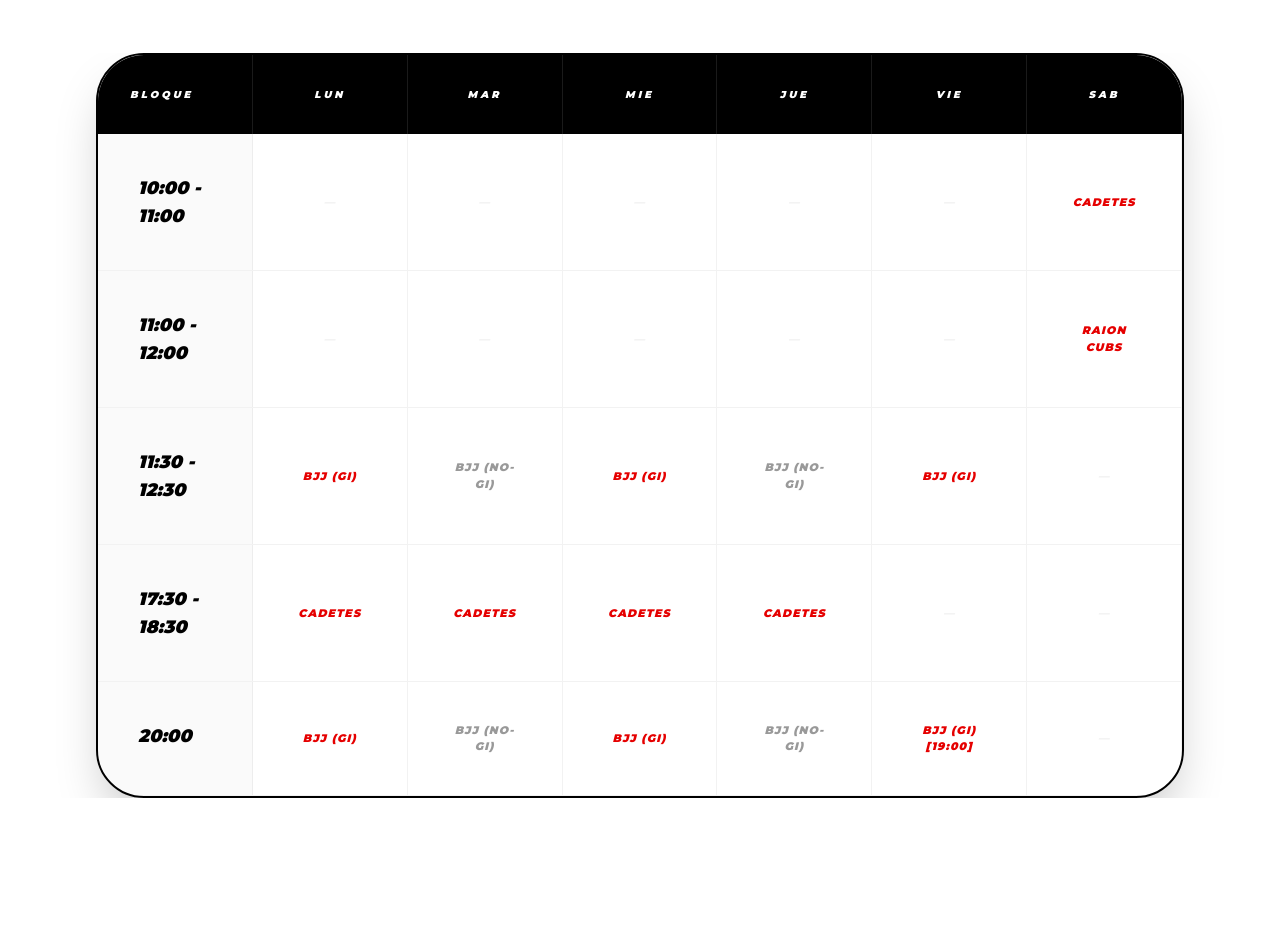
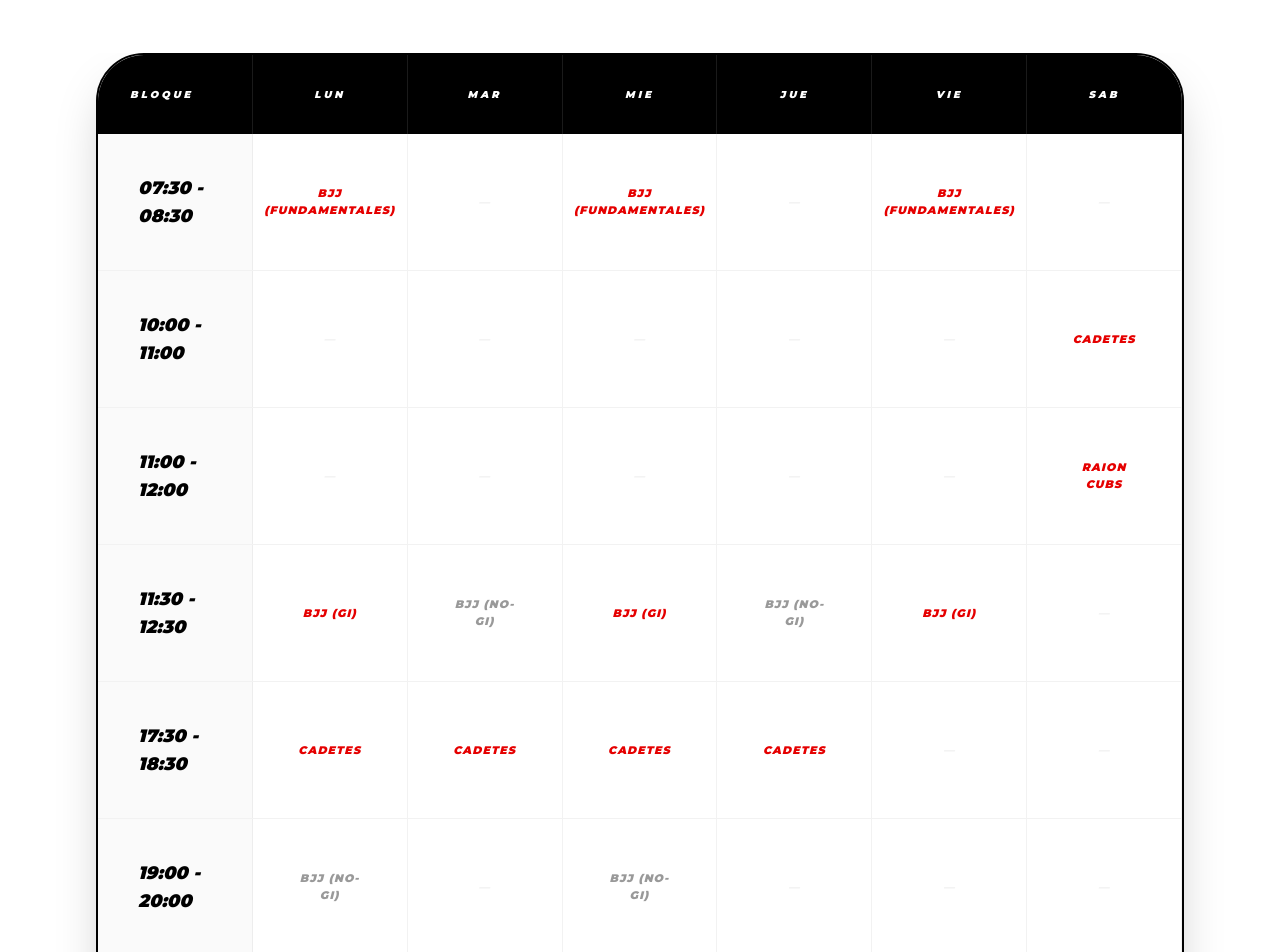
Before and after one commit to pabloleonb/RaionBjj, a Next.js app: page / in a window 1280 px wide. Shown: the part 7780-8732 px from the top of the page. Built offline with nearby package versions, Linux system fonts and the light colour scheme.

Commit message:
CAMBIO HORARIO

```diff
--- a/app/page.tsx
+++ b/app/page.tsx
@@ -23,10 +23,12 @@ import {
 
 // Horarios de clases
 const SCHEDULE = [
+  { time: "07:30 - 08:30", days: ["BJJ (Fundamentales)", "—", "BJJ (Fundamentales)", "—", "BJJ (Fundamentales)", "—"] },
   { time: "10:00 - 11:00", days: ["—", "—", "—", "—", "—", "Cadetes"] },
   { time: "11:00 - 12:00", days: ["—", "—", "—", "—", "—", "Raion Cubs"] },
   { time: "11:30 - 12:30", days: ["BJJ (Gi)", "BJJ (No-Gi)", "BJJ (Gi)", "BJJ (No-Gi)", "BJJ (Gi)", "—"] },
   { time: "17:30 - 18:30", days: ["Cadetes", "Cadetes", "Cadetes", "Cadetes", "—", "—"] },
+  { time: "19:00 - 20:00", days: ["BJJ (No-Gi)", "—", "BJJ (No-Gi)", "—", "—", "—"] },
   { time: "20:00", days: ["BJJ (Gi)", "BJJ (No-Gi)", "BJJ (Gi)", "BJJ (No-Gi)", "BJJ (Gi) [19:00]", "—"] },
 ];
 
```
